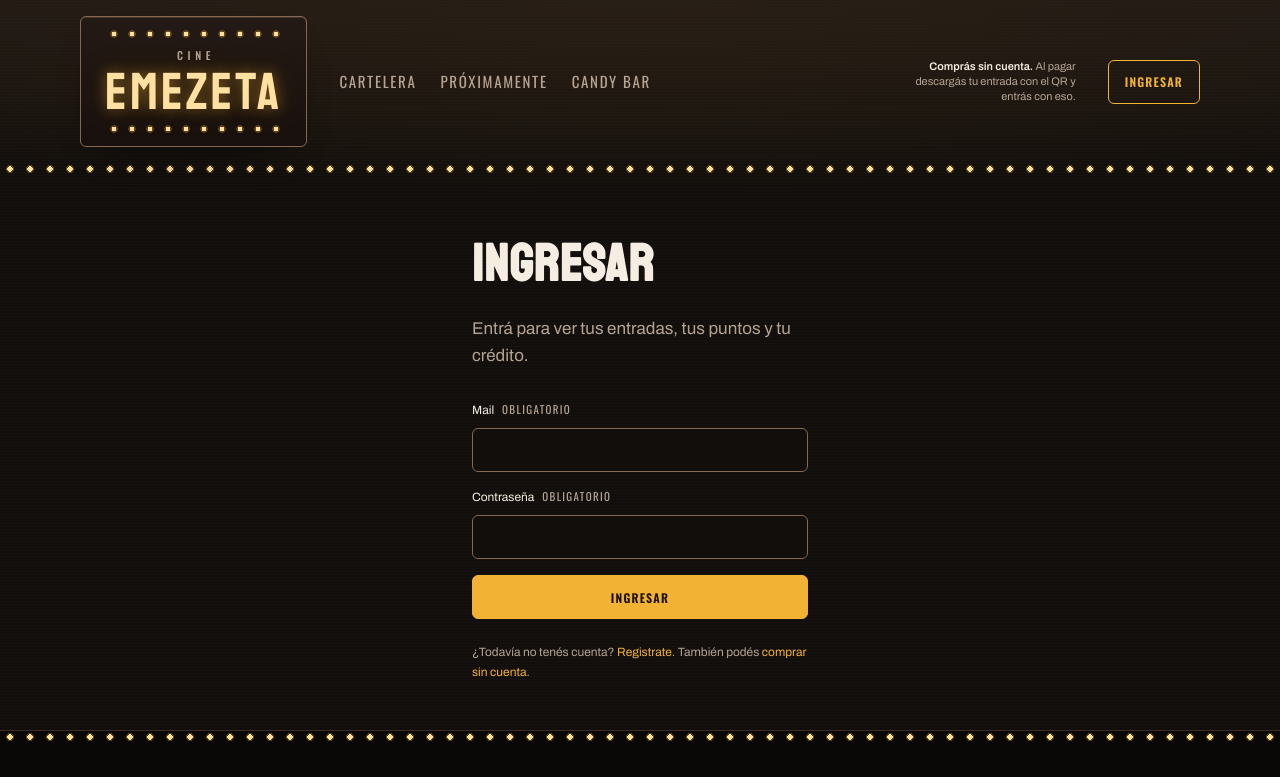
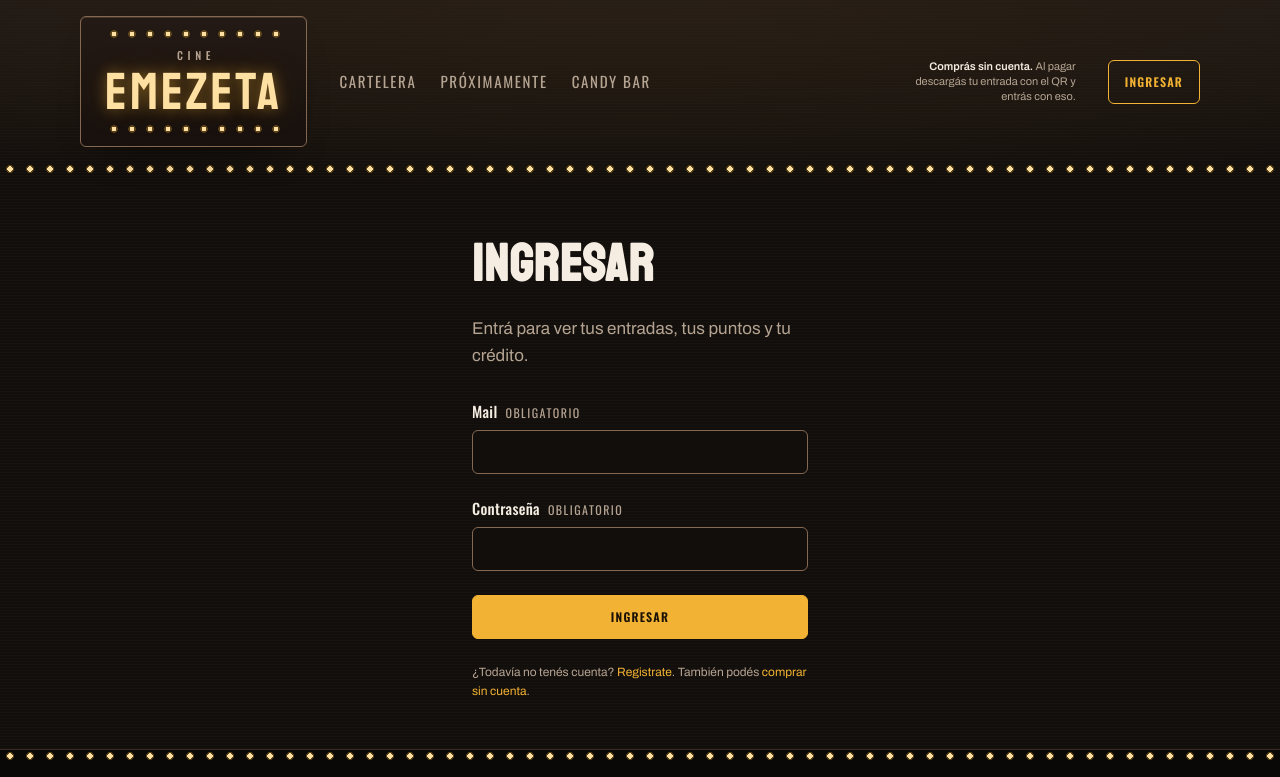
Before and after one commit to Maxzett/marzetti-maximo-TP1-142, an Angular app: page /ingresar in a window 1280 px wide. Shown: the top 777 px of the page. Built offline with nearby package versions, Linux system fonts and the light colour scheme.

Commit message:
Revisión R2, bloque 1: etiquetas de formulario a 15 px en Oswald, ayudas y errores a 13 px, y el triple de separación entre campos que entre la etiqueta y su campo (tokens --t-chico y --e-campos)

```diff
--- a/src/app/features/admin-funciones/admin-funciones.css
+++ b/src/app/features/admin-funciones/admin-funciones.css
@@ -53,7 +53,7 @@ h2 {
 fieldset {
   display: flex;
   flex-direction: column;
-  gap: var(--e-4);
+  gap: var(--e-campos);
   min-inline-size: 0;
   padding: var(--e-4);
   border: 1px solid var(--borde);
@@ -65,7 +65,7 @@ legend {
   padding-inline: var(--e-2);
   color: var(--acento);
   font-family: var(--fuente-titulo);
-  font-size: var(--t-micro);
+  font-size: var(--t-chico);
   letter-spacing: 0.14em;
   text-transform: uppercase;
 }
@@ -78,13 +78,13 @@ legend {
 
 .error {
   color: var(--rojo-claro);
-  font-size: var(--t-mini);
+  font-size: var(--t-chico);
   line-height: 1.4;
 }
 
 .par {
   display: grid;
-  gap: var(--e-4);
+  gap: var(--e-campos) var(--e-4);
   grid-template-columns: repeat(2, minmax(0, 1fr));
 }
 
@@ -231,7 +231,7 @@ tbody tr:last-child > * {
 }
 
 .formulario--dialogo {
-  gap: var(--e-4);
+  gap: var(--e-campos);
 }
 
 .nota {
--- a/src/app/features/candy-bar/candy-bar.css
+++ b/src/app/features/candy-bar/candy-bar.css
@@ -61,13 +61,13 @@ h2 {
 form,
 .pago {
   display: grid;
-  gap: var(--e-4);
+  gap: var(--e-campos);
 }
 
 .ayuda {
   margin: 0;
   color: var(--texto-tenue);
-  font-size: var(--t-mini);
+  font-size: var(--t-chico);
 }
 
 .acciones {
--- a/src/app/features/compra/compra.css
+++ b/src/app/features/compra/compra.css
@@ -57,7 +57,7 @@ h2 {
 .ayuda {
   margin-block: 0 var(--e-4);
   color: var(--texto-tenue);
-  font-size: var(--t-mini);
+  font-size: var(--t-chico);
 }
 
 .seleccion {
@@ -91,7 +91,7 @@ h2 {
 
 form {
   display: grid;
-  gap: var(--e-4);
+  gap: var(--e-campos);
 }
 
 .acciones {
--- a/src/app/features/home/home.css
+++ b/src/app/features/home/home.css
@@ -92,7 +92,7 @@ legend {
   padding: 0;
   color: var(--acento);
   font-family: var(--fuente-titulo);
-  font-size: var(--t-micro);
+  font-size: var(--t-chico);
   font-weight: 600;
   letter-spacing: 0.2em;
   text-transform: uppercase;
--- a/src/app/features/ingresar/ingresar.css
+++ b/src/app/features/ingresar/ingresar.css
@@ -18,7 +18,7 @@ h1 {
 .formulario {
   display: flex;
   flex-direction: column;
-  gap: var(--e-4);
+  gap: var(--e-campos);
   margin-top: var(--e-6);
 }
 
--- a/src/app/features/registrarme/registrarme.css
+++ b/src/app/features/registrarme/registrarme.css
@@ -26,8 +26,8 @@ h1 {
 fieldset {
   display: flex;
   flex-direction: column;
-  gap: var(--e-4);
-  padding: var(--e-4);
+  gap: var(--e-campos);
+  padding: var(--e-5) var(--e-4);
   border: 1px solid var(--borde);
   border-radius: var(--r-medio);
   background: var(--superficie);
@@ -37,7 +37,7 @@ legend {
   padding-inline: var(--e-2);
   color: var(--acento);
   font-family: var(--fuente-titulo);
-  font-size: var(--t-micro);
+  font-size: var(--t-chico);
   letter-spacing: 0.14em;
   text-transform: uppercase;
 }
@@ -59,7 +59,7 @@ legend {
 
 .ayuda,
 .error {
-  font-size: var(--t-mini);
+  font-size: var(--t-chico);
   line-height: 1.4;
 }
 
--- a/src/app/layout/admin/pantalla-admin.css
+++ b/src/app/layout/admin/pantalla-admin.css
@@ -59,13 +59,13 @@
 .formulario {
   display: flex;
   flex-direction: column;
-  gap: var(--e-4);
+  gap: var(--e-campos);
 }
 
 fieldset {
   display: flex;
   flex-direction: column;
-  gap: var(--e-4);
+  gap: var(--e-campos);
   min-inline-size: 0;
   margin: 0;
   padding: var(--e-4);
@@ -78,14 +78,14 @@ legend {
   padding-inline: var(--e-2);
   color: var(--acento);
   font-family: var(--fuente-titulo);
-  font-size: var(--t-micro);
+  font-size: var(--t-chico);
   letter-spacing: 0.14em;
   text-transform: uppercase;
 }
 
 .par {
   display: grid;
-  gap: var(--e-4);
+  gap: var(--e-campos) var(--e-4);
   grid-template-columns: repeat(auto-fit, minmax(min(100%, 12rem), 1fr));
 }
 
@@ -97,12 +97,15 @@ legend {
 
 .etiqueta {
   color: var(--texto);
-  font-size: var(--t-mini);
+  font-family: var(--fuente-titulo);
+  font-size: var(--t-cuerpo);
+  font-weight: 500;
+  letter-spacing: 0.02em;
 }
 
 .error {
   color: var(--rojo-claro);
-  font-size: var(--t-mini);
+  font-size: var(--t-chico);
   line-height: 1.4;
 }
 
--- a/src/app/shared/campo/campo.css
+++ b/src/app/shared/campo/campo.css
@@ -4,21 +4,31 @@
   gap: var(--e-2);
 }
 
+/*
+ * La etiqueta en Oswald y al tamaño del texto que se escribe: con 12 px en la letra del cuerpo
+ * quedaba más chica que el propio valor y se perdía entre campo y campo. El alto de línea va
+ * fijo porque promociones-orden alinea sus botones con el campo restando justo este alto.
+ */
 .etiqueta {
   display: flex;
   align-items: baseline;
   gap: var(--e-2);
   color: var(--texto);
-  font-size: var(--t-mini);
+  font-family: var(--fuente-titulo);
+  font-size: var(--t-cuerpo);
+  font-weight: 500;
+  line-height: 1.4;
+  letter-spacing: 0.02em;
 }
 
 /* "obligatorio" escrito, no un asterisco: el asterisco solo no lo entiende nadie */
 .requerido {
   color: var(--texto-tenue);
   font-family: var(--fuente-titulo);
-  font-size: var(--t-micro);
+  font-size: var(--t-mini);
   letter-spacing: 0.12em;
   text-transform: uppercase;
+  font-weight: 400;
 }
 
 .control {
@@ -58,7 +68,7 @@
 
 .ayuda,
 .error {
-  font-size: var(--t-mini);
+  font-size: var(--t-chico);
   line-height: 1.4;
 }
 
--- a/src/app/shared/promociones-orden/promociones-orden.css
+++ b/src/app/shared/promociones-orden/promociones-orden.css
@@ -13,7 +13,7 @@ h3 {
 .ayuda {
   margin: 0;
   color: var(--texto-tenue);
-  font-size: var(--t-mini);
+  font-size: var(--t-chico);
 }
 
 .cupon {
@@ -31,8 +31,9 @@ h3 {
   display: flex;
   flex-wrap: wrap;
   gap: var(--e-2);
-  /* Baja los botones hasta el campo, no hasta su etiqueta */
-  padding-block-start: var(--e-5);
+  /* Baja los botones hasta el campo, no hasta su etiqueta: el alto de línea de la etiqueta de
+     app-campo (15 px × 1,4) más la separación entre etiqueta y campo */
+  padding-block-start: calc(var(--t-cuerpo) * 1.4 + var(--e-2));
 }
 
 .opcion {
--- a/src/app/shared/seleccion/seleccion.css
+++ b/src/app/shared/seleccion/seleccion.css
@@ -4,21 +4,31 @@
   gap: var(--e-2);
 }
 
+/*
+ * La etiqueta en Oswald y al tamaño del texto que se escribe: con 12 px en la letra del cuerpo
+ * quedaba más chica que el propio valor y se perdía entre campo y campo. El alto de línea va
+ * fijo porque promociones-orden alinea sus botones con el campo restando justo este alto.
+ */
 .etiqueta {
   display: flex;
   align-items: baseline;
   gap: var(--e-2);
   color: var(--texto);
-  font-size: var(--t-mini);
+  font-family: var(--fuente-titulo);
+  font-size: var(--t-cuerpo);
+  font-weight: 500;
+  line-height: 1.4;
+  letter-spacing: 0.02em;
 }
 
 /* "obligatorio" escrito, no un asterisco: el asterisco solo no lo entiende nadie */
 .requerido {
   color: var(--texto-tenue);
   font-family: var(--fuente-titulo);
-  font-size: var(--t-micro);
+  font-size: var(--t-mini);
   letter-spacing: 0.12em;
   text-transform: uppercase;
+  font-weight: 400;
 }
 
 .control {
@@ -46,7 +56,7 @@
 
 .ayuda,
 .error {
-  font-size: var(--t-mini);
+  font-size: var(--t-chico);
   line-height: 1.4;
 }
 
--- a/src/styles.css
+++ b/src/styles.css
@@ -47,6 +47,7 @@
 
   --t-micro: 0.6875rem; /* 11px · sobretítulos, con tracking alto */
   --t-mini: 0.75rem; /* 12px · metadatos */
+  --t-chico: 0.8125rem; /* 13px · ayudas y errores de formulario, leyendas de grupo */
   --t-cuerpo: 0.9375rem; /* 15px · texto corrido */
   --t-cuerpo-lg: 1.0625rem; /* 17px · bajadas */
   --t-rotulo: 1.25rem; /* 20px · títulos de tarjeta */
@@ -64,6 +65,11 @@
   --e-7: 3rem;
   --e-8: 4rem;
   --e-9: 6rem;
+  /*
+   * Entre un campo de formulario y el siguiente: el triple que entre la etiqueta y su campo
+   * (--e-2), para que cada etiqueta se lea pegada al campo que nombra y no al de arriba.
+   */
+  --e-campos: var(--e-5);
 
   /* ---- Radios ---- */
   /* Chicos a propósito: el retro de imprenta tiene esquina viva */
```
